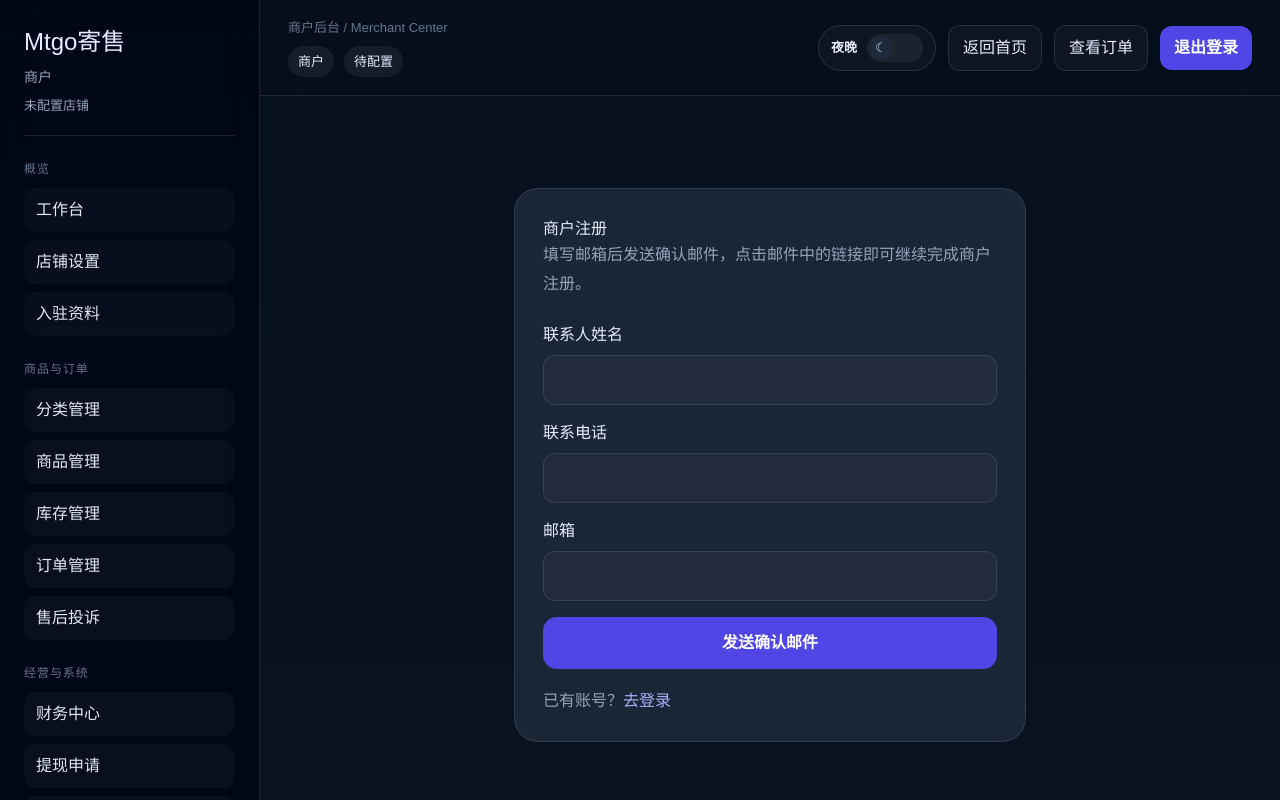
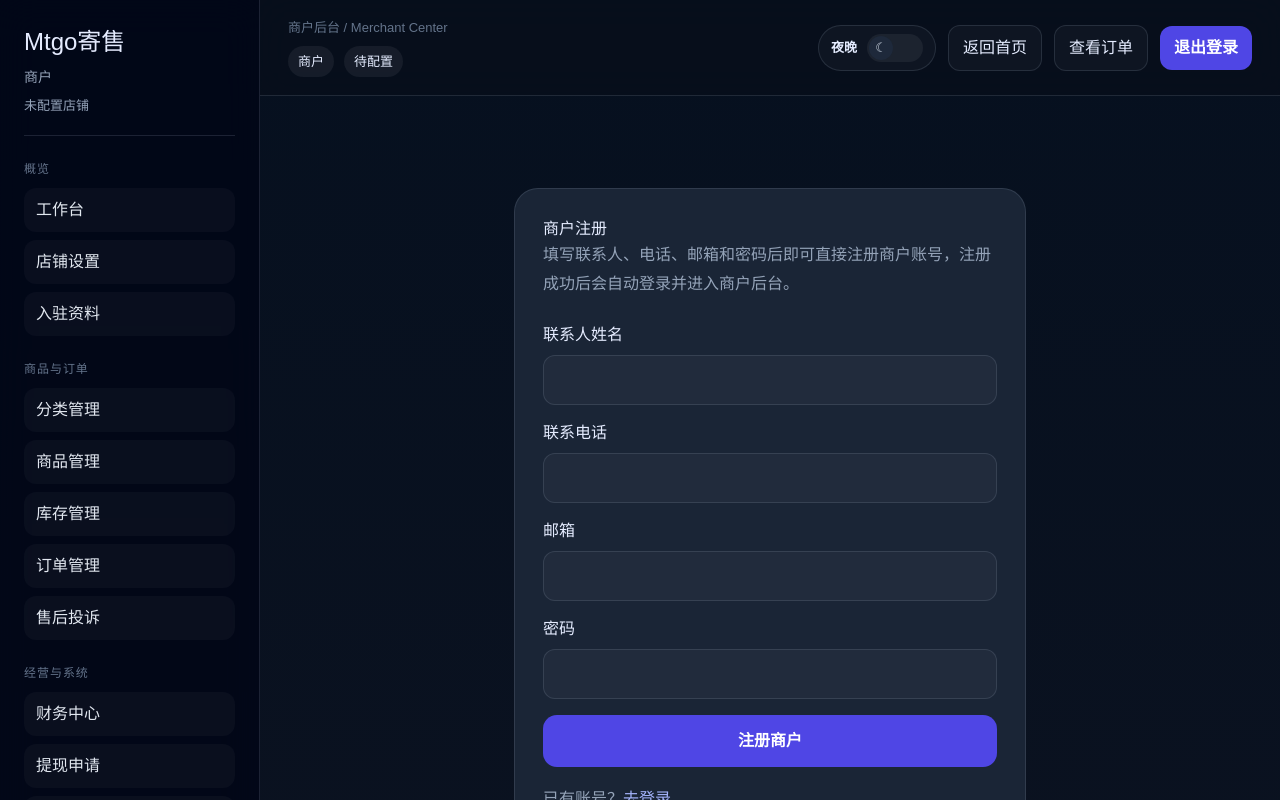
Before and after one commit to lirunbo69/id2.0, a Next.js app: page /merchant/register in a window 1280 px wide. Shown: the top 800 px of the page. Built offline with nearby package versions, Linux system fonts and the light colour scheme; no server answers.

Commit message:
Update merchant register page

```diff
--- a/src/app/merchant/register/page.tsx
+++ b/src/app/merchant/register/page.tsx
@@ -1,85 +1,45 @@
 'use client';
 
-import { useState } from 'react';
+import { useActionState } from 'react';
 
-import { createClient } from '@/lib/supabase/client';
+import { registerMerchantAuthAction } from '@/app/merchant/actions';
+
+const initialState = {
+  ok: true,
+  message: '',
+};
 
 export default function MerchantRegisterPage() {
-  const [contactName, setContactName] = useState('');
-  const [contactPhone, setContactPhone] = useState('');
-  const [email, setEmail] = useState('');
-  const [errorMessage, setErrorMessage] = useState('');
-  const [successMessage, setSuccessMessage] = useState('');
-  const [isPending, setIsPending] = useState(false);
-
-  async function handleSubmit(event: React.FormEvent<HTMLFormElement>) {
-    event.preventDefault();
-    setErrorMessage('');
-    setSuccessMessage('');
-    setIsPending(true);
-
-    try {
-      const normalizedEmail = email.trim().toLowerCase();
-      const trimmedContactName = contactName.trim();
-      const trimmedContactPhone = contactPhone.trim();
-
-      if (!trimmedContactName || !trimmedContactPhone || !normalizedEmail) {
-        setErrorMessage('请完整填写联系人、电话和邮箱。');
-        return;
-      }
-
-      const siteUrl = (process.env.NEXT_PUBLIC_SITE_URL || window.location.origin).replace(/\/$/, '');
-      const supabase = createClient();
-      const { error } = await supabase.auth.signInWithOtp({
-        email: normalizedEmail,
-        options: {
-          shouldCreateUser: true,
-          emailRedirectTo: `${siteUrl}/auth/callback?next=/merchant/set-password`,
-          data: {
-            nickname: trimmedContactName,
-            contact_phone: trimmedContactPhone,
-            role: 'merchant',
-          },
-        },
-      });
-
-      if (error) {
-        setErrorMessage(error.message || '确认邮件发送失败。');
-        return;
-      }
-
-      setEmail(normalizedEmail);
-      setSuccessMessage('确认邮件已发送，请点击邮件中的确认链接继续完成注册。');
-    } catch (error) {
-      setErrorMessage(error instanceof Error ? error.message : '确认邮件发送失败，请稍后重试。');
-    } finally {
-      setIsPending(false);
-    }
-  }
+  const [state, formAction, isPending] = useActionState(registerMerchantAuthAction, initialState);
 
   return (
     <main style={{ maxWidth: 560, margin: '0 auto', padding: '64px 24px' }}>
       <section style={{ padding: 28, borderRadius: 24, border: '1px solid var(--border)', background: 'var(--card)' }}>
         <h1 style={{ marginTop: 0 }}>商户注册</h1>
         <p style={{ color: 'var(--muted)', lineHeight: 1.8 }}>
-          填写邮箱后发送确认邮件，点击邮件中的链接即可继续完成商户注册。
+          填写联系人、电话、邮箱和密码后即可直接注册商户账号，注册成功后会自动登录并进入商户后台。
         </p>
-        <form onSubmit={handleSubmit} style={{ display: 'grid', gap: 16, marginTop: 24 }}>
+        <form action={formAction} style={{ display: 'grid', gap: 16, marginTop: 24 }}>
           <label style={{ display: 'grid', gap: 8 }}>
             <span>联系人姓名</span>
-            <input value={contactName} onChange={(event) => setContactName(event.target.value)} required style={inputStyle} />
+            <input name="contactName" required style={inputStyle} />
           </label>
           <label style={{ display: 'grid', gap: 8 }}>
             <span>联系电话</span>
-            <input value={contactPhone} onChange={(event) => setContactPhone(event.target.value)} required style={inputStyle} />
+            <input name="contactPhone" required style={inputStyle} />
           </label>
           <label style={{ display: 'grid', gap: 8 }}>
             <span>邮箱</span>
-            <input value={email} onChange={(event) => setEmail(event.target.value)} type="email" required style={inputStyle} />
+            <input name="email" type="email" required style={inputStyle} />
           </label>
-          {errorMessage ? <div style={errorStyle}>{errorMessage}</div> : null}
-          {successMessage ? <div style={successStyle}>{successMessage}</div> : null}
-          <button type="submit" style={buttonStyle} disabled={isPending}>{isPending ? '发送中...' : '发送确认邮件'}</button>
+          <label style={{ display: 'grid', gap: 8 }}>
+            <span>密码</span>
+            <input name="password" type="password" minLength={6} required style={inputStyle} />
+          </label>
+          {!state.ok && state.message ? <div style={errorStyle}>{state.message}</div> : null}
+          <button type="submit" style={{ ...buttonStyle, opacity: isPending ? 0.75 : 1 }} disabled={isPending}>
+            {isPending ? '注册中...' : '注册商户'}
+          </button>
         </form>
         <p style={{ color: 'var(--muted)', marginTop: 20 }}>已有账号？<a href="/merchant/login" style={{ color: '#a5b4fc' }}>去登录</a></p>
       </section>
@@ -112,11 +72,3 @@ const errorStyle: React.CSSProperties = {
   color: '#fca5a5',
   border: '1px solid rgba(239,68,68,.2)',
 };
-
-const successStyle: React.CSSProperties = {
-  padding: '12px 14px',
-  borderRadius: 12,
-  background: 'rgba(34,197,94,.12)',
-  color: '#86efac',
-  border: '1px solid rgba(34,197,94,.24)',
-};
```
